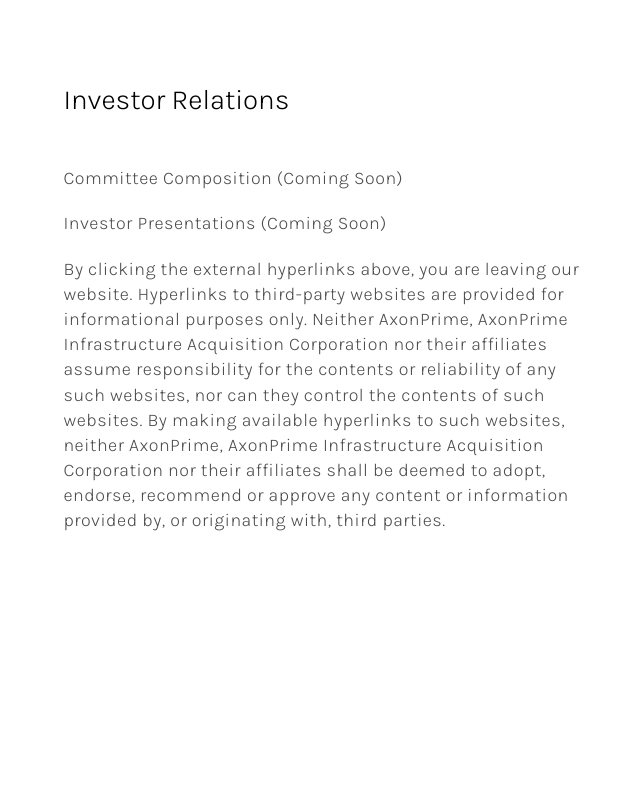
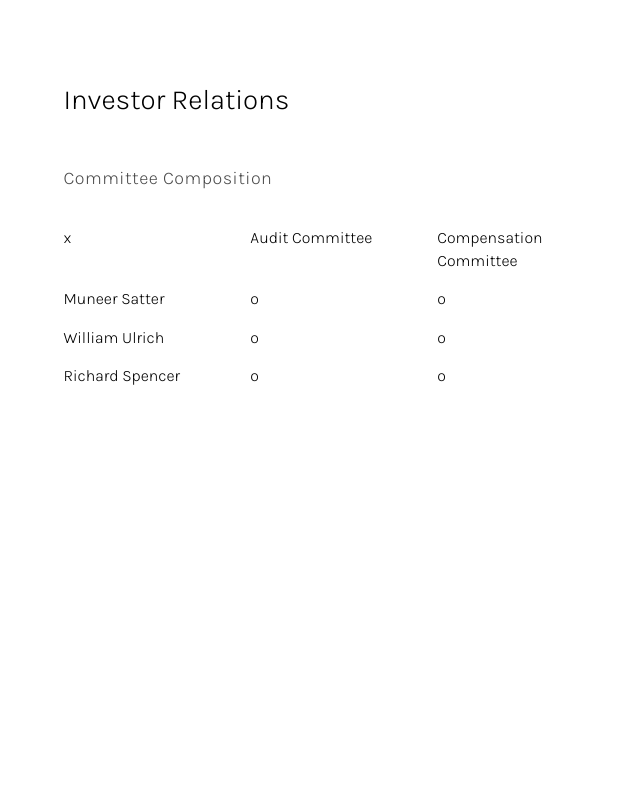
Before and after one commit to AxonPrime/AxonPrimeSPAC, a plain HTML site: page infrastructure.html in a window 1280 px wide. Shown: the part 2715-3507 px from the top of the page, without its empty margins (38-678 px from the left). Drawn offline with nearby package versions, Linux system fonts and the light colour scheme.

Commit message:
Update infrastructure.html

```diff
--- a/infrastructure.html
+++ b/infrastructure.html
@@ -44,6 +44,8 @@
 		.small a:hover {color: black;}
 		#filings a, #filings p {display: block; margin-bottom: 20px; opacity: 0.7;}
 		#filings a {width: fit-content;}
+		.committee {border-top: 1px red solid; border-bottom: 1px red solid;}
+		#tablerow1, #tablerow2, #tablerow3, #tablerow4 {}
 	</style>
 </head>
 <body>
@@ -86,7 +88,36 @@
 				<a href="files/audit-committee-charter.pdf" target="_blank">Audit Committee Charter →</a>
 				<a href="files/compensation-committee-charter.pdf" target="_blank">Compensation Committee Charter →</a>
 				<h2 style="padding-top:80px; padding-bottom:40px;">Investor Relations</h2>
-				<p>Committee Composition (Coming Soon)</p>
+				<p>Committee Composition</p>
+			</div>
+			<div class="col-6"></div>
+		</div>
+		<div class="row" class="committee" id="tablerow1">
+			<div class="col-2">x</div>
+			<div class="col-2">Audit Committee</div>
+			<div class="col-2">Compensation Committee</div>
+			<div class="col-6"></div>
+		</div>
+		<div class="row" class="committee" id="tablerow2">
+			<div class="col-2">Muneer Satter</div>
+			<div class="col-2">o</div>
+			<div class="col-2">o</div>
+			<div class="col-6"></div>
+		</div>
+		<div class="row" class="committee" id="tablerow3">
+			<div class="col-2">William Ulrich</div>
+			<div class="col-2">o</div>
+			<div class="col-2">o</div>
+			<div class="col-6"></div>
+		</div>
+		<div class="row" class="committee" id="tablerow4">
+			<div class="col-2">Richard Spencer</div>
+			<div class="col-2">o</div>
+			<div class="col-2">o</div>
+			<div class="col-6"></div>
+		</div>
+		<div class="row" id="filings">
+			<div class="col-6">
 				<p>Investor Presentations (Coming Soon)</p>
 				<p>By clicking the external hyperlinks above, you are leaving our website. Hyperlinks to third-party websites are provided for informational purposes only. Neither AxonPrime, AxonPrime Infrastructure Acquisition Corporation nor their affiliates assume responsibility for the contents or reliability of any such websites, nor can they control the contents of such websites. By making available hyperlinks to such websites, neither AxonPrime, AxonPrime Infrastructure Acquisition Corporation nor their affiliates shall be deemed to adopt, endorse, recommend or approve any content or information provided by, or originating with, third parties.</p>
 			</div>
```
